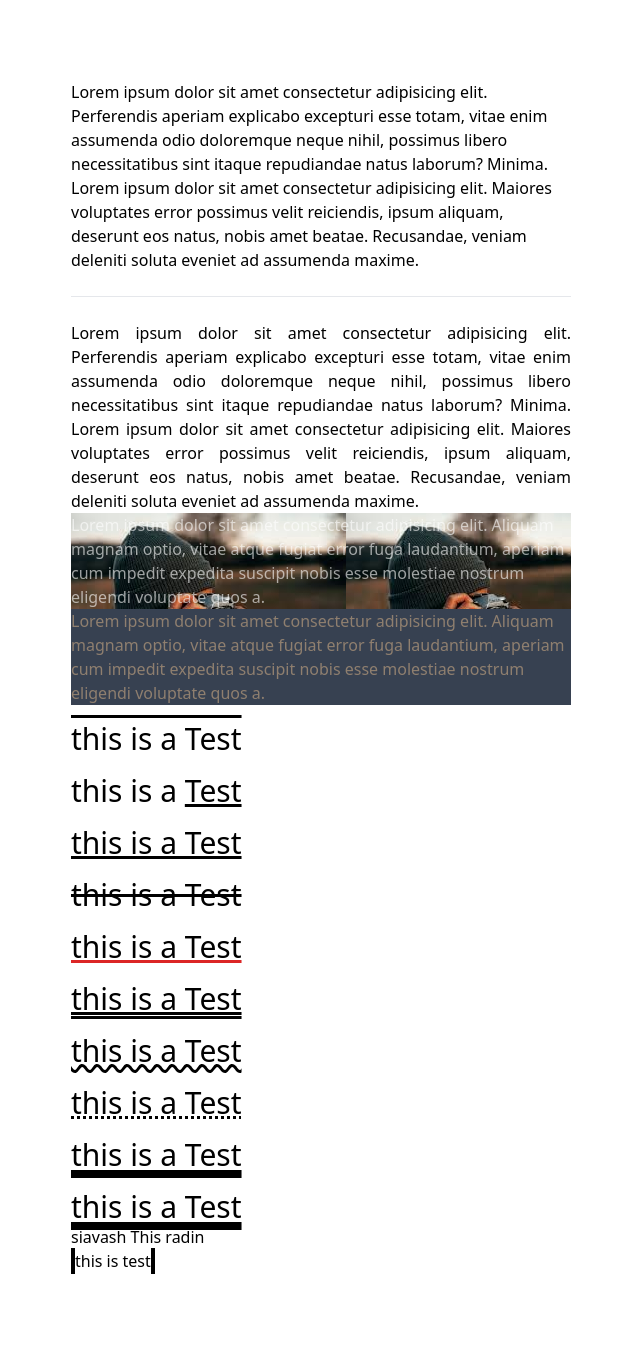
After one commit to rahimifh/Elearning, a Python web app: template src/templates/lesson6.html in a window 1280 px wide. The commit adds this page. Shown: the whole page, without its empty margins (319-959 px from the left). Run offline with Jinja, Linux system fonts and the light colour scheme; the template is opened without the code that fills it, so the values that code supplies are empty.

Commit message:
complete lesson 6

```diff
--- a/src/assets/css/output-tailwind.css
+++ b/src/assets/css/output-tailwind.css
@@ -811,6 +811,10 @@ video {
   margin-top: 1.5rem;
 }
 
+.mt-20 {
+  margin-top: 5rem;
+}
+
 .flex {
   display: flex;
 }
@@ -995,6 +999,18 @@ video {
   flex-basis: 25%;
 }
 
+.cursor-pointer {
+  cursor: pointer;
+}
+
+.cursor-wait {
+  cursor: wait;
+}
+
+.cursor-text {
+  cursor: text;
+}
+
 .grid-cols-2 {
   grid-template-columns: repeat(2, minmax(0, 1fr));
 }
@@ -1155,6 +1171,16 @@ video {
   background-color: rgb(255 255 255 / var(--tw-bg-opacity));
 }
 
+.bg-black {
+  --tw-bg-opacity: 1;
+  background-color: rgb(0 0 0 / var(--tw-bg-opacity));
+}
+
+.bg-gray-700 {
+  --tw-bg-opacity: 1;
+  background-color: rgb(55 65 81 / var(--tw-bg-opacity));
+}
+
 .p-1 {
   padding: 0.25rem;
 }
@@ -1165,6 +1191,11 @@ video {
 
 .p-8 {
   padding: 2rem;
+}
+
+.py-20 {
+  padding-top: 5rem;
+  padding-bottom: 5rem;
 }
 
 .pl-4 {
@@ -1191,6 +1222,10 @@ video {
   text-align: center;
 }
 
+.text-right {
+  text-align: right;
+}
+
 .text-justify {
   text-align: justify;
 }
@@ -1210,6 +1245,11 @@ video {
 .text-xs {
   font-size: 0.75rem;
   line-height: 1rem;
+}
+
+.text-3xl {
+  font-size: 1.875rem;
+  line-height: 2.25rem;
 }
 
 .font-black {
@@ -1261,6 +1301,68 @@ video {
   color: rgb(255 255 255 / var(--tw-text-opacity));
 }
 
+.text-\[\#000000\] {
+  --tw-text-opacity: 1;
+  color: rgb(0 0 0 / var(--tw-text-opacity));
+}
+
+.text-\[\#8f7f6f\] {
+  --tw-text-opacity: 1;
+  color: rgb(143 127 111 / var(--tw-text-opacity));
+}
+
+.text-blue-700\/30 {
+  color: rgb(29 78 216 / 0.3);
+}
+
+.text-white\/30 {
+  color: rgb(255 255 255 / 0.3);
+}
+
+.text-white\/50 {
+  color: rgb(255 255 255 / 0.5);
+}
+
+.text-white\/60 {
+  color: rgb(255 255 255 / 0.6);
+}
+
+.underline {
+  text-decoration-line: underline;
+}
+
+.overline {
+  text-decoration-line: overline;
+}
+
+.line-through {
+  text-decoration-line: line-through;
+}
+
+.decoration-red-600 {
+  text-decoration-color: #dc2626;
+}
+
+.decoration-double {
+  text-decoration-style: double;
+}
+
+.decoration-dotted {
+  text-decoration-style: dotted;
+}
+
+.decoration-wavy {
+  text-decoration-style: wavy;
+}
+
+.decoration-4 {
+  text-decoration-thickness: 4px;
+}
+
+.decoration-8 {
+  text-decoration-thickness: 8px;
+}
+
 .center {
   display: flex;
   align-items: center;
@@ -1287,6 +1389,38 @@ video {
   --tw-gradient-to: rgb(239 68 68 / 0) var(--tw-gradient-to-position);
   --tw-gradient-stops: var(--tw-gradient-from), var(--tw-gradient-to);
   --tw-gradient-to: #374151 var(--tw-gradient-to-position);
+}
+
+.before\:border-2::before {
+  content: var(--tw-content);
+  border-width: 2px;
+}
+
+.before\:border-black::before {
+  content: var(--tw-content);
+  --tw-border-opacity: 1;
+  border-color: rgb(0 0 0 / var(--tw-border-opacity));
+}
+
+.before\:content-\[\'siavash\'\]::before {
+  --tw-content: 'siavash';
+  content: var(--tw-content);
+}
+
+.after\:border-2::after {
+  content: var(--tw-content);
+  border-width: 2px;
+}
+
+.after\:border-black::after {
+  content: var(--tw-content);
+  --tw-border-opacity: 1;
+  border-color: rgb(0 0 0 / var(--tw-border-opacity));
+}
+
+.after\:content-\[\'radin\'\]::after {
+  --tw-content: 'radin';
+  content: var(--tw-content);
 }
 
 .hover\:float-none:hover {
@@ -1320,6 +1454,20 @@ video {
 .hover\:text-blue-700:hover {
   --tw-text-opacity: 1;
   color: rgb(29 78 216 / var(--tw-text-opacity));
+}
+
+.hover\:no-underline:hover {
+  text-decoration-line: none;
+}
+
+.hover\:before\:content-\[\'hasti\'\]:hover::before {
+  --tw-content: 'hasti';
+  content: var(--tw-content);
+}
+
+.hover\:after\:content-\[\'ryhaneh\'\]:hover::after {
+  --tw-content: 'ryhaneh';
+  content: var(--tw-content);
 }
 
 @media (min-width: 640px) {
--- /dev/null
+++ b/src/templates/lesson6.html
@@ -0,0 +1,58 @@
+<!DOCTYPE html>
+<html lang="en">
+<head>
+    <meta charset="UTF-8">
+    <meta name="viewport" content="width=device-width, initial-scale=1.0">
+    <title>lesson 4</title>
+    <link rel="stylesheet" href="../assets/css/output-tailwind.css">
+</head>
+<body class="w-screen min-h-screen py-20 center">
+    <div class="w-[500px]">
+        <p class="text-left">
+            Lorem ipsum dolor sit amet consectetur adipisicing elit.
+             Perferendis aperiam explicabo excepturi esse totam, vitae enim assumenda odio doloremque neque nihil,
+             possimus libero necessitatibus sint itaque repudiandae natus laborum? Minima.
+             Lorem ipsum dolor sit amet consectetur adipisicing elit.
+              Maiores voluptates error possimus velit reiciendis, ipsum aliquam, deserunt eos natus,
+              nobis amet beatae. Recusandae, veniam deleniti soluta eveniet ad assumenda maxime.
+        </p>
+        <br>
+        <hr>
+        <br>
+        <p class="text-justify">
+            Lorem ipsum dolor sit amet consectetur adipisicing elit.
+             Perferendis aperiam explicabo excepturi esse totam, vitae enim assumenda odio doloremque neque nihil,
+             possimus libero necessitatibus sint itaque repudiandae natus laborum? Minima.
+             Lorem ipsum dolor sit amet consectetur adipisicing elit.
+              Maiores voluptates error possimus velit reiciendis, ipsum aliquam, deserunt eos natus,
+              nobis amet beatae. Recusandae, veniam deleniti soluta eveniet ad assumenda maxime.
+        </p>
+
+        <p class="text-white/60" style="background-image: url('../assets/images/download.jpeg');">
+            Lorem ipsum dolor sit amet consectetur adipisicing elit.
+            Aliquam magnam optio,
+            vitae atque fugiat error fuga laudantium,
+            aperiam cum impedit expedita suscipit nobis esse molestiae nostrum eligendi voluptate quos a.
+        </p>
+        <p class="text-[#8f7f6f] bg-gray-700">
+            Lorem ipsum dolor sit amet consectetur adipisicing elit.
+            Aliquam magnam optio,
+            vitae atque fugiat error fuga laudantium,
+            aperiam cum impedit expedita suscipit nobis esse molestiae nostrum eligendi voluptate quos a.
+        </p>
+
+        <h1 class="text-3xl mt-4 overline">this is a Test</h1>
+        <h1 class="text-3xl mt-4 ">this is a <span class="underline">Test</span></h1>
+        <h1 class="text-3xl mt-4 underline">this is a Test</h1>
+        <h1 class="text-3xl mt-4 line-through">this is a Test</h1>
+        <h1 class="text-3xl mt-4 underline hover:no-underline cursor-pointer decoration-red-600">this is a Test</h1>
+        <h1 class="text-3xl mt-4 underline decoration-double">this is a Test</h1>
+        <h1 class="text-3xl mt-4 underline decoration-wavy">this is a Test</h1>
+        <h1 class="text-3xl mt-4 underline decoration-dotted">this is a Test</h1>
+        <h1 class="text-3xl mt-4 underline decoration-8">this is a Test</h1>
+        <h1 class="text-3xl mt-4 underline decoration-8">this is a Test</h1>
+        <p class="before:content-['siavash'] hover:before:content-['hasti'] after:content-['radin'] hover:after:content-['ryhaneh']"> This </p>
+        <p class="before:border-2 before:border-black after:border-2 after:border-black">this is test</p>
+    </div>
+</body>
+</html>
```
